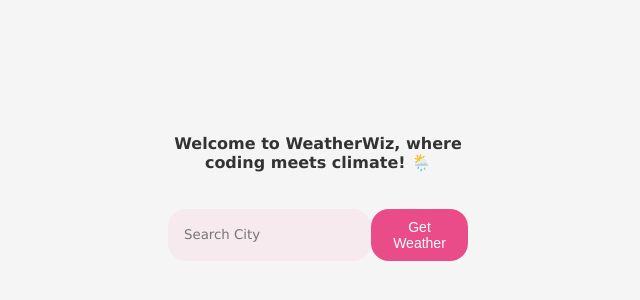
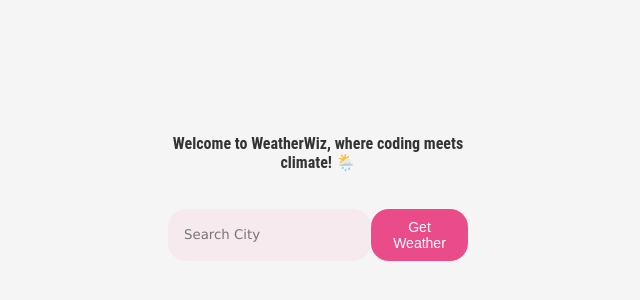
Before and after one commit to aydingani/weather-app-ReactJS, a React (Vite) app: page / in a window 1280 px wide. Shown: the part 58-358 px from the top of the page, without its empty margins (322-962 px from the left). Built offline with nearby package versions, Linux system fonts and the light colour scheme; no server answers; a web font is replaced by a local one.

Commit message:
style update

```diff
--- a/index.html
+++ b/index.html
@@ -7,6 +7,12 @@
       href="https://fonts.cdnfonts.com/css/neue-haas-grotesk-text"
       rel="stylesheet"
     />
+    <link rel="preconnect" href="https://fonts.googleapis.com" />
+    <link rel="preconnect" href="https://fonts.gstatic.com" crossorigin />
+    <link
+      href="https://fonts.googleapis.com/css2?family=Inter&display=swap"
+      rel="stylesheet"
+    />
     <title>Weather App</title>
   </head>
   <body>
--- a/src/App.css
+++ b/src/App.css
@@ -18,7 +18,8 @@
 }
 
 .message {
-  font-weight: 900;
+  font-weight: 700;
+  font-family: "Roboto Condensed", sans-serif;
 }
 
 .everything {
```
